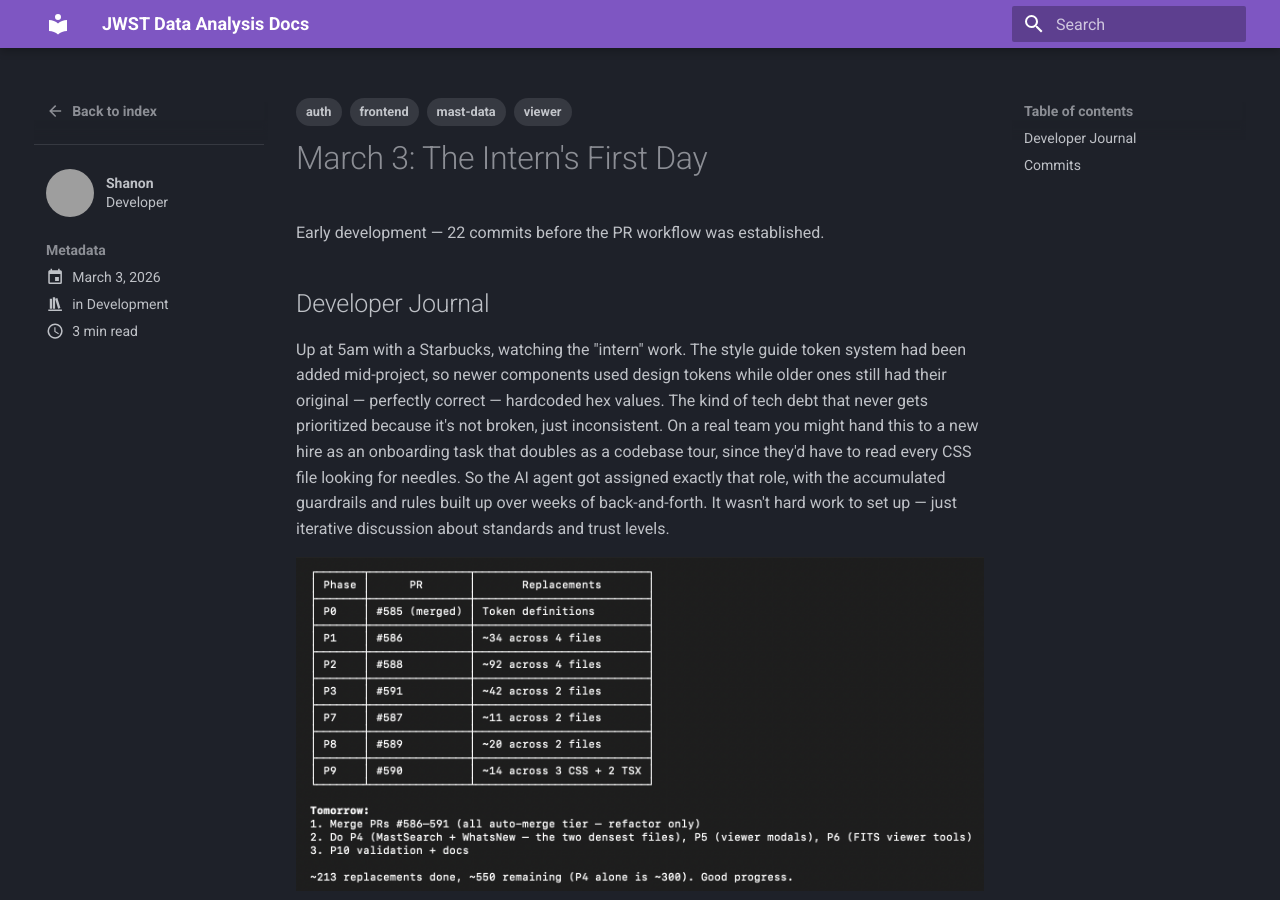
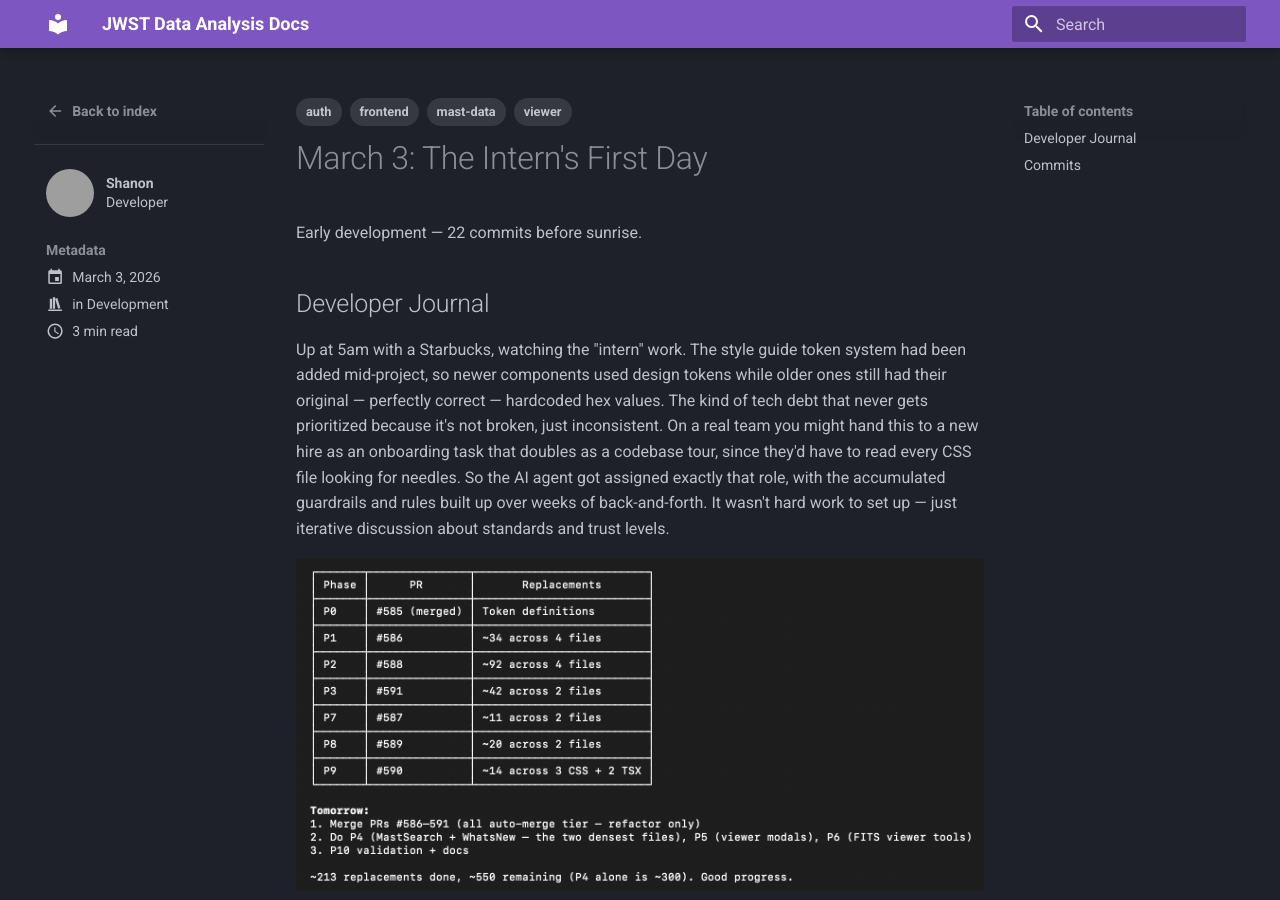
Before and after one commit to Snoww3d/jwst-data-analysis, an MkDocs documentation site: the page built from docs/blog/posts/2026-03-03.md, in a window 1280 px wide and 900 px high. Built offline with MkDocs 1.6.1 and Material for MkDocs 9.7.7, drawn with Linux system fonts in a browser that asks for light colours; grey boxes are pictures that could not be loaded.

Commit message:
docs: update March 3 and March 5 blog post text
Co-Authored-By: Claude Opus 4.6 <noreply@anthropic.com>

```diff
--- a/docs/blog/posts/2026-03-03.md
+++ b/docs/blog/posts/2026-03-03.md
@@ -16,7 +16,7 @@ authors:
 
 <!-- enriched -->
 
-Early development — 22 commits before the PR workflow was established.
+Early development — 22 commits before sunrise.
 
 <!-- more -->
 
```
Also changed, not shown: docs/blog/posts/2026-03-05.md (+1 -1 lines).
